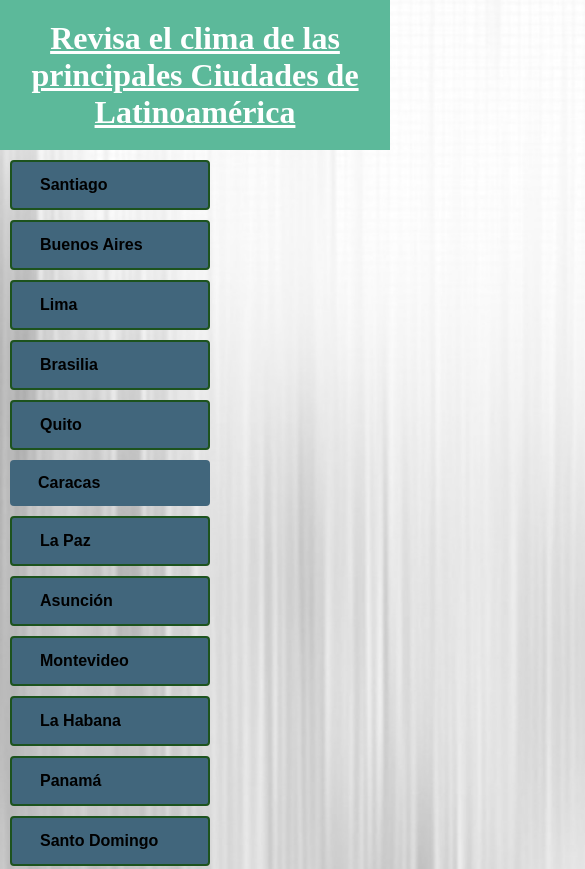
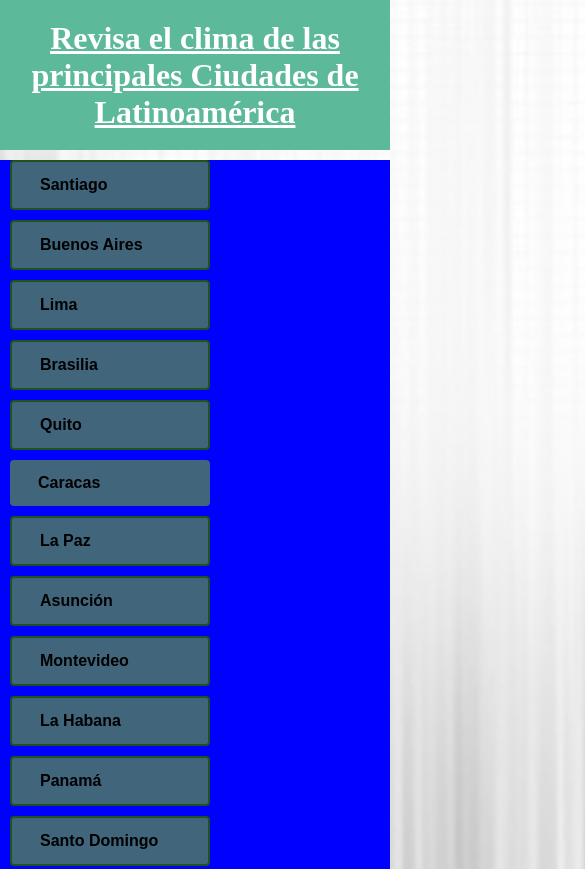
Before and after one commit to janupla/pronostico-accuweather, a plain HTML site: page index.html in a window 390 px wide. Shown: the top 869 px of the page, 585 px wide, since content can reach past the window. Drawn offline with nearby package versions, Linux system fonts and the light colour scheme.

Commit message:
media query

```diff
--- a/assets/style.css
+++ b/assets/style.css
@@ -258,14 +258,12 @@ p.copyright {
         flex-direction: column;
     }
 
-    nav {
-        padding: 10px 0px;
+}
+
+@media screen and (max-width: 480px) {
+    .contenedor {
+        flex-direction: column;
+        background-color: blue;
     }
 
-    @media (max-width:600px) {
-        .contenedor {
-            grid-template-columns: 1fr;
-        }
-
-    }
 }
```
